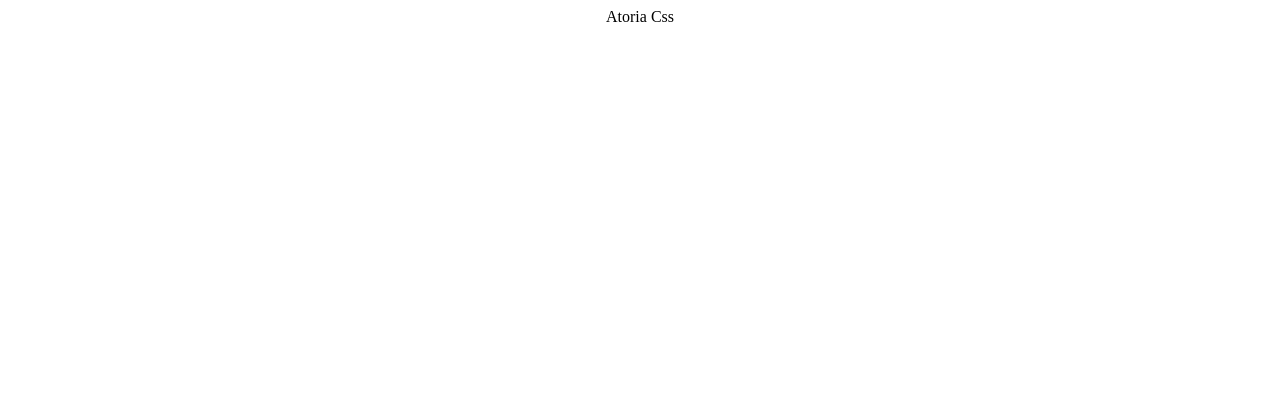
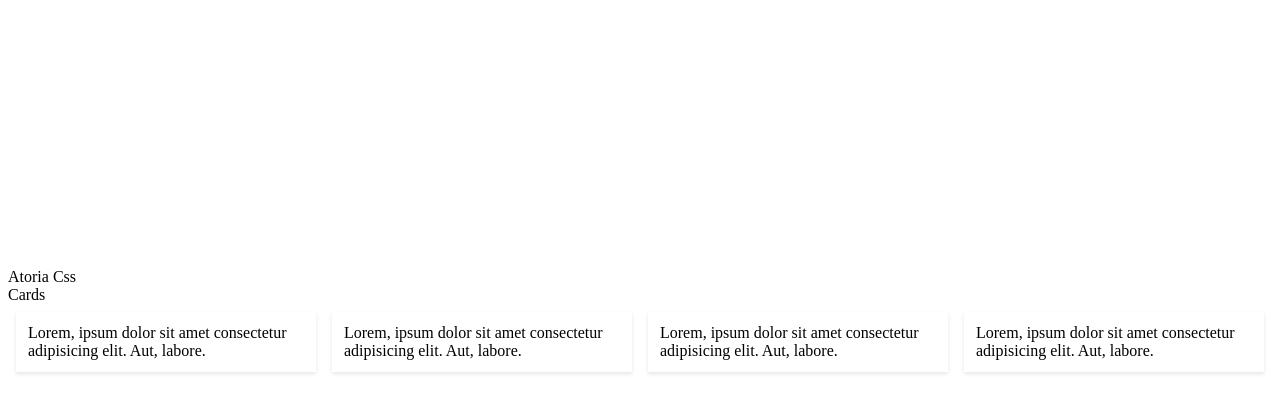
Before and after one commit to atorial/atoria-css, a website: page src/index.html in a window 1280 px wide. Drawn offline with nearby package versions, Linux system fonts and the light colour scheme; files that its build step writes are made by us from their sources.

Commit message:
docs: add docs for general,scss

```diff
--- a/src/_partials/_general.scss
+++ b/src/_partials/_general.scss
@@ -1,3 +1,4 @@
+/** trims text by number of lines */
 @mixin trim($numLines: null){
   @if $numLines != null {
     display:-webkit-box;
@@ -12,6 +13,8 @@
     display:block;
   }
 }
+
+// Container styling
 .container {
   width: 100%;
   max-width: 72rem;
@@ -19,14 +22,17 @@
   box-sizing: border-box;
   padding: 0 1.25rem;
 }
+// Chop words using the trim mixin
 .chop {
   @include trim;
 }
+// chop with a custom number of lines using trim mixin
 @for $i from 1 to 10 {
   .chop-#{$i} {
     @include trim($i)
   }
 }
+// misceleneous desktop styling
 .desktop {
   display: none;
 }
--- a/src/index.html
+++ b/src/index.html
@@ -9,8 +9,17 @@
 </head>
 <body>
 <div class="root"></div>
-<div class="main flex justify-center items-center vh-79">
+<div class="main  justify-center items-center vh-79">
     <h1>Atoria Css</h1>
+    <div class="border-2">
+        <h1>Cards</h1>
+        <div class="flex">
+            <div class="shadow-sm p-3 w-24 m-2"><p>Lorem, ipsum dolor sit amet consectetur adipisicing elit. Aut, labore.</p></div>
+            <div class="shadow-sm p-3 w-24 m-2"><p>Lorem, ipsum dolor sit amet consectetur adipisicing elit. Aut, labore.</p></div>
+            <div class="shadow-sm p-3 w-24 m-2"><p>Lorem, ipsum dolor sit amet consectetur adipisicing elit. Aut, labore.</p></div>
+            <div class="shadow-sm p-3 w-24 m-2 rounded-sm"><p>Lorem, ipsum dolor sit amet consectetur adipisicing elit. Aut, labore.</p></div>
+        </div>
+    </div>
 </div>
 </body>
 </html>
```
